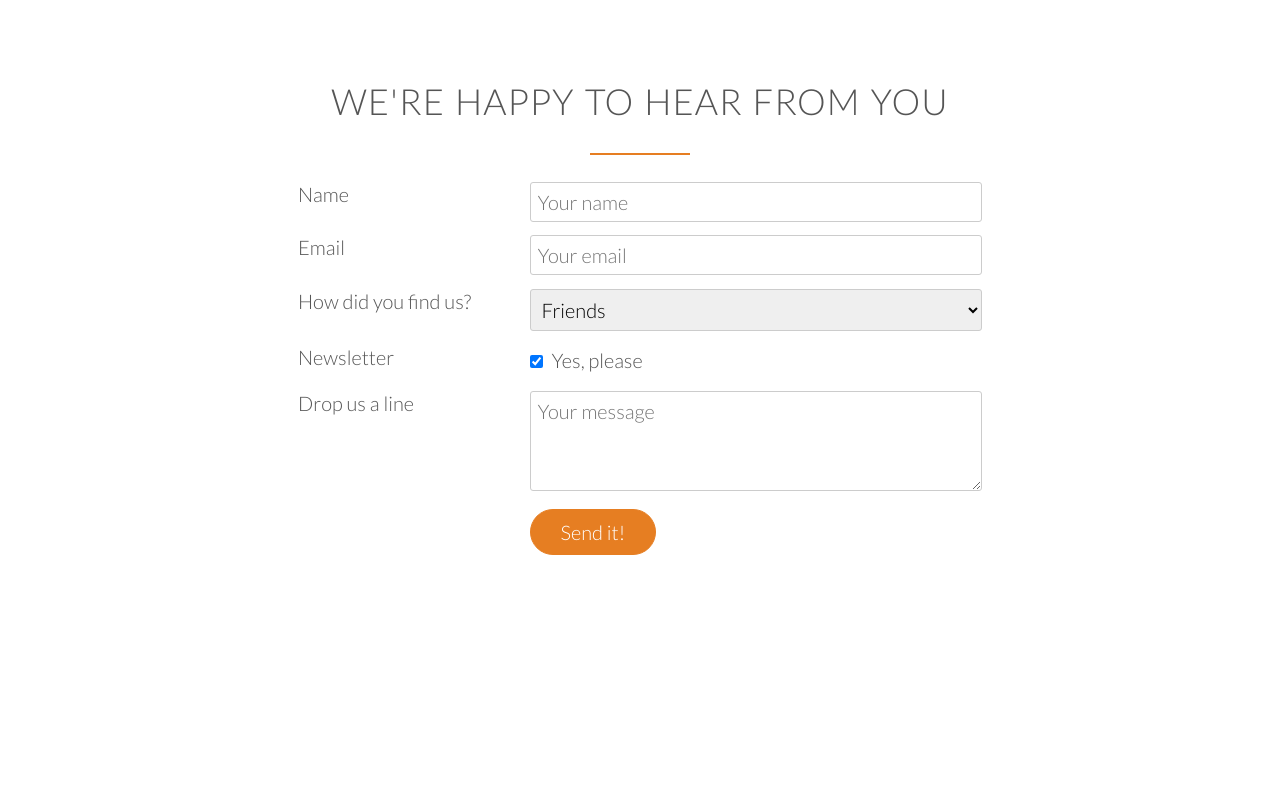
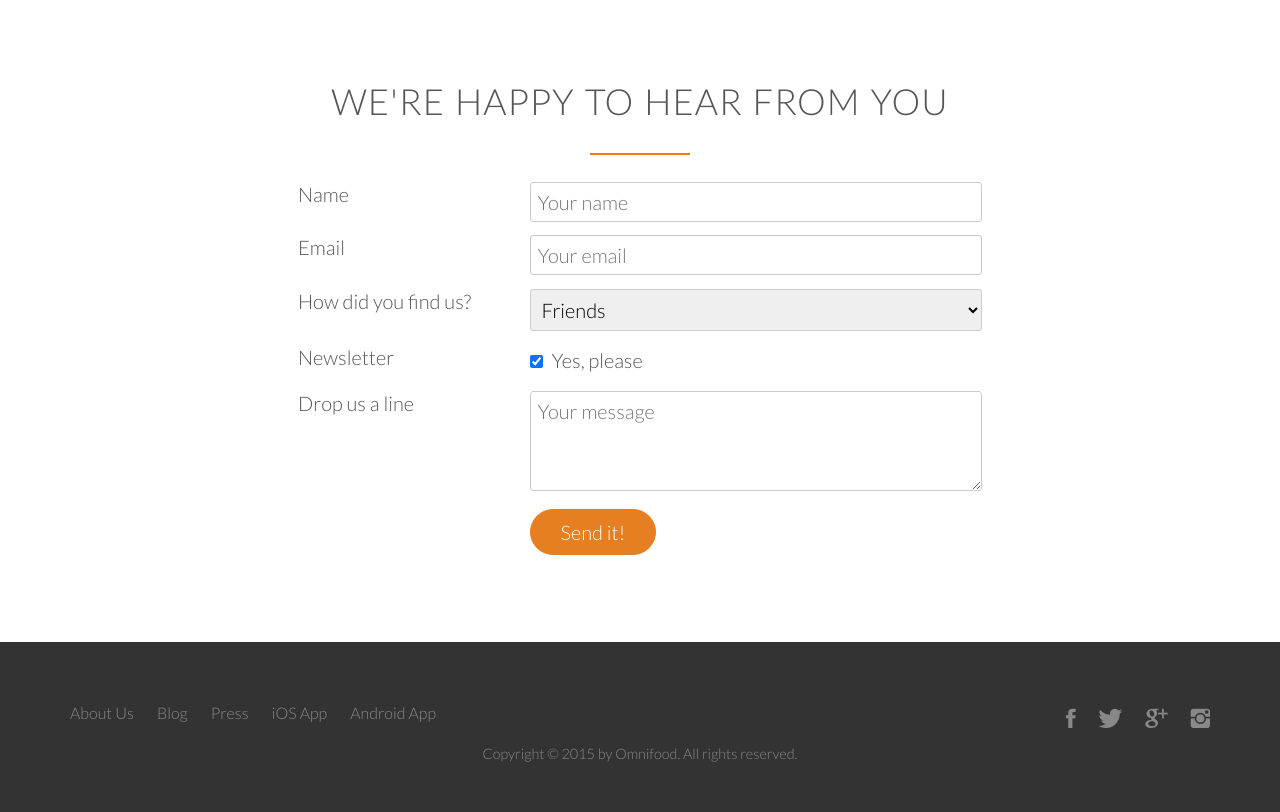
Before and after one commit to aaqib29292/Omnifood, a plain HTML site: page index.html in a window 1280 px wide. Shown: the part 4612-5424 px from the top of the page. Before the commit the page ends 5254 px from the top, so only its background shows below. Drawn offline with Linux system fonts and the light colour scheme; files whose address does not match are found by name.

Commit message:
completed footer

```diff
--- a/index.html
+++ b/index.html
@@ -370,20 +370,38 @@
       </div>
     </section>
 
+    <footer>
+      <div class="row">
+        <div class="col span-1-of-2">
+          <ul class="footer-nav">
+            <li><a href="#">About Us</a></li>
+            <li><a href="#">Blog</a></li>
+            <li><a href="#">Press</a></li>
+            <li><a href="#">iOS App</a></li>
+            <li><a href="#">Android App</a></li>
+          </ul>
+        </div>
+        <div class="col span-1-of-2">
+          <ul class="social-links">
+            <li><a href="#"><i class="ion-social-facebook"></a></i></li>
+            <li><a href="#"><i class="ion-social-twitter"></a></i></li>
+            <li><a href="#"><i class="ion-social-googleplus"></a></i></li>
+            <li><a href="#"><i class="ion-social-instagram"></a></i></li>
+          </ul>
+        </div>
+        <div class="row">
+          <p>
+            Copyright &copy; 2015 by Omnifood. All rights reserved.
+          </p>
+        </div>
+      </div>
+    </footer>
+
 </body>
 </html>
 
 <!--
 
-Section 7: Contact form
-Title:
-
-Fields to include:
-Name
-Email
-How did you find us?
-Newsletter
-Drop us a line
 
 
  -->
--- a/resources/css/styles.css
+++ b/resources/css/styles.css
@@ -483,3 +483,81 @@ input[type=checkbox] {
 *:focus {
   outline: none;
 }
+
+
+/* --------------------------------------- */
+/* FOOTER */
+/* --------------------------------------- */
+
+footer {
+  background-color: #333;
+  padding: 50px;
+  font-size: 80%;
+}
+
+.footer-nav {
+  list-style: none;
+  float: left;
+}
+
+.social-links {
+  list-style: none;
+  float: right;
+}
+
+.footer-nav li,
+.social-links li {
+  display: inline-block;
+  margin-right: 20px;
+}
+
+.footer-nav li:last-child,
+.social-links li:last-child {
+  margin-right: 0;
+}
+
+.footer-nav li a:link,
+.footer-nav li a:visited,
+.social-links li a:link,
+.social-links li a:visited {
+  text-decoration: none;
+  border: 0;
+  color: #888;
+  transition: color 0.2s;
+}
+
+.footer-nav li a:hover,
+.footer-nav li a:active {
+  color: #ddd;
+}
+
+.social-links li a:link,
+.social-links li a:visited {
+  font-size: 160%;
+}
+
+.ion-social-facebook,
+.ion-social-twitter,
+.ion-social-googleplus,
+.ion-social-instagram {
+  transition: color 0.2s;
+}
+
+.ion-social-facebook:hover {
+  color: #3b5998;
+}
+.ion-social-twitter:hover {
+  color: #55acee;
+}
+.ion-social-googleplus:hover {
+  color: #dd4b39;
+}
+.ion-social-instagram:hover {
+  color: #e95950;
+}
+footer p {
+  color: #888;
+  text-align: center;
+  font-size: 90%;
+  margin-top: 20px;
+}
```
